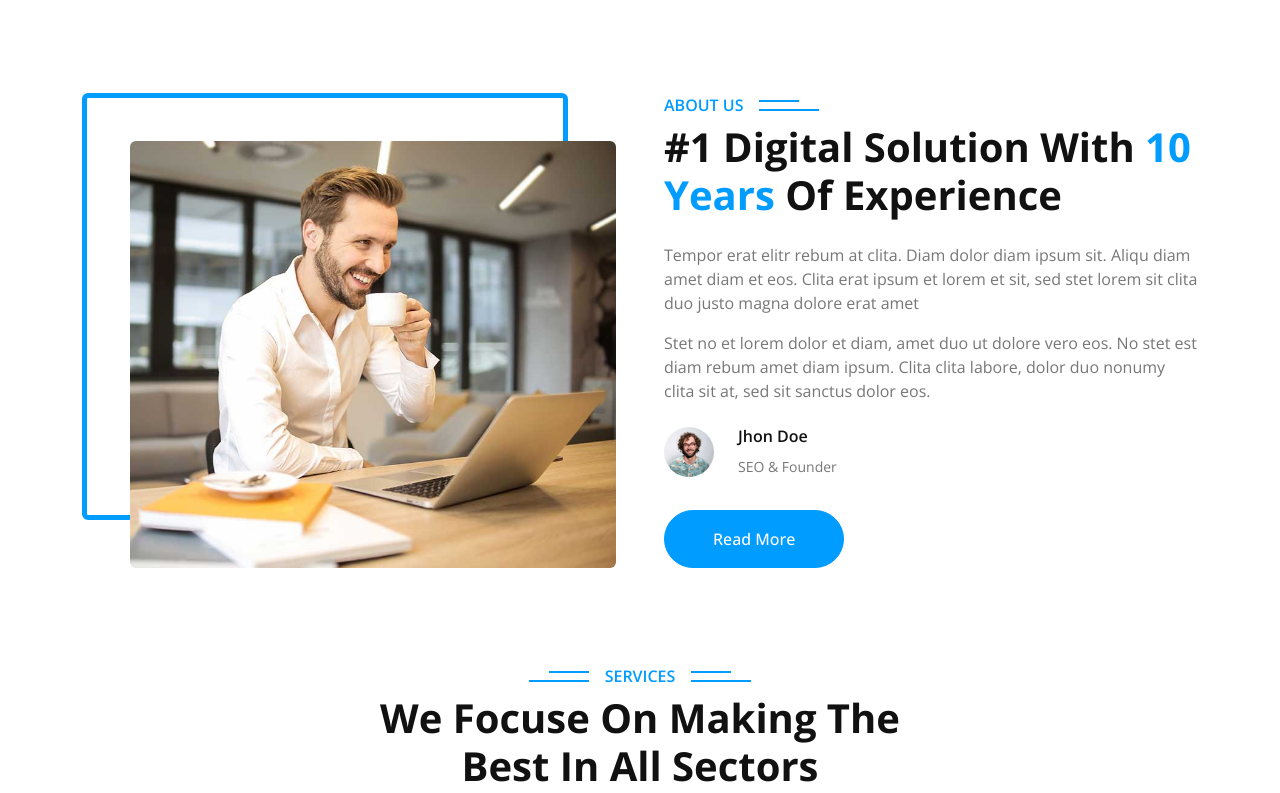
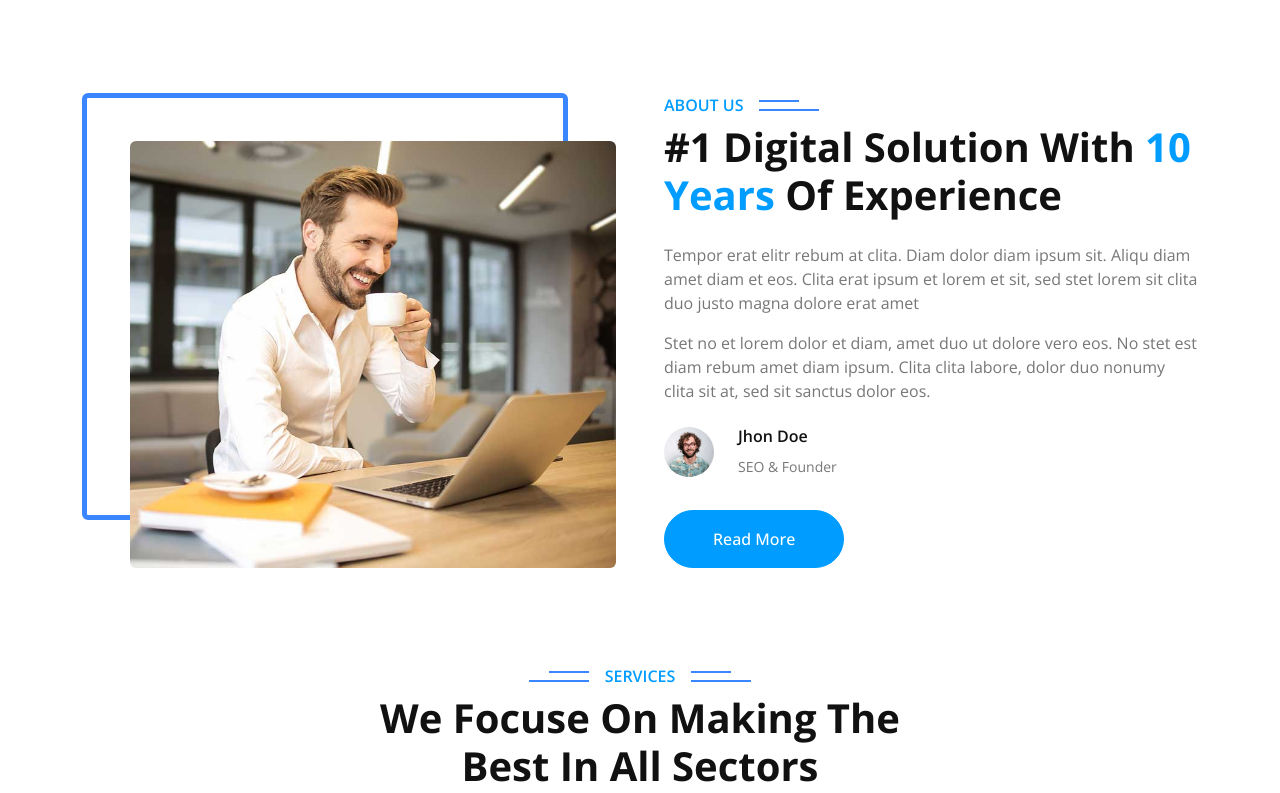
Before and after one commit to amanprasadum/webeasyexperts, a plain HTML site: page index.html in a window 1280 px wide. Shown: the part 1304-2097 px from the top of the page. Drawn offline with nearby package versions, Linux system fonts and the light colour scheme.

Commit message:
update colour

```diff
--- a/css/style.css
+++ b/css/style.css
@@ -1,10 +1,17 @@
 /********** Template CSS **********/
 :root {
+    --primary: #3A86FF;     /* Calming modern blue */
+    --secondary: #6C757D;   /* Soft gray with warmth */
+    --light: #F4F6F8;       /* Gentle off-white */
+    --dark: #1C1C1E;        /* Deep charcoal black */
+}
+
+/* :root {
     --primary: #009CFF;
     --secondary: #777777;
     --light: #F8F8F8;
     --dark: #252525;
-}
+} */
 
 .back-to-top {
     position: fixed;
```
